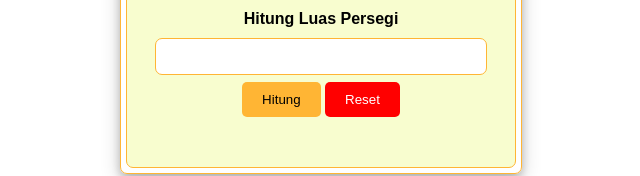
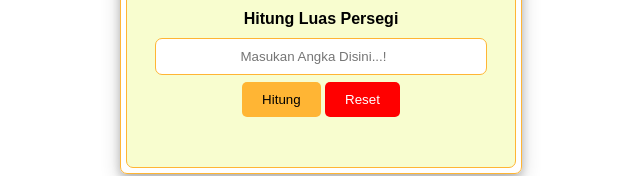
Before and after one commit to setiawanchan/kalkulatorpersegi.github.io, a plain HTML site: page index.html in a window 1280 px wide. Shown: the part 399-575 px from the top of the page, without its empty margins (319-959 px from the left). Drawn offline with Linux system fonts and the light colour scheme.

Commit message:
Update index.html
edit placeholder

```diff
--- a/index.html
+++ b/index.html
@@ -28,7 +28,7 @@
                 <div class="layer4">
                     <form id = "myForm" action = "#">
                     <label for="InputHitung" class="label1">Hitung Luas Persegi</label>
-                    <input type="number" name="" id="InputHitung" class="input1"> <br>
+                    <input type="number" name="" id="InputHitung" class="input1" placeholder="Masukan Angka Disini...!"> <br>
                     <button onclick="persegi()">Hitung</button>
                     <button id="ButtonReset" onclick="reset()">Reset</button>
                     <br>
```
